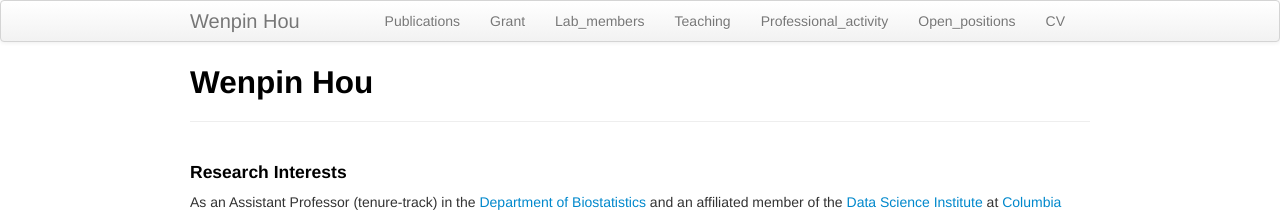
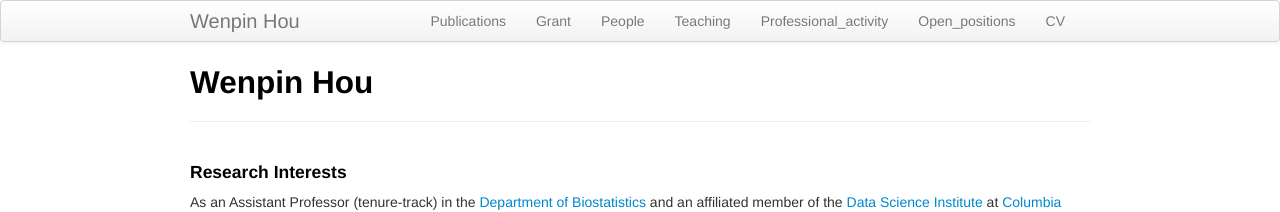
Before and after one commit to Winnie09/Wenpin_Hou, a Jekyll site: the page built from index.md, in a window 1280 px wide. Shown: the top 212 px of the page. Built offline with Jekyll 4.4.1, drawn with Linux system fonts in a browser that asks for light colours.

```diff
--- a/_includes/themes/twitter/default.html
+++ b/_includes/themes/twitter/default.html
@@ -35,7 +35,7 @@
           <ul class="nav">
               <li><a href="{{ BASE_PATH }}/pages/publications.html">Publications</a></li>
               <li><a href="{{ BASE_PATH }}/pages/grant.html">Grant</a></li>
-              <li><a href="{{ BASE_PATH }}/pages/lab_members.html">Lab_members</a></li>
+              <li><a href="{{ BASE_PATH }}/pages/people.html">People</a></li>
               <li><a href="{{ BASE_PATH }}/pages/teaching.html">Teaching</a></li>
               <li><a href="{{ BASE_PATH }}/pages/professional.html">Professional_activity</a></li>
               <li><a href="{{ BASE_PATH }}/pages/open_positions.html">Open_positions</a></li>
```
